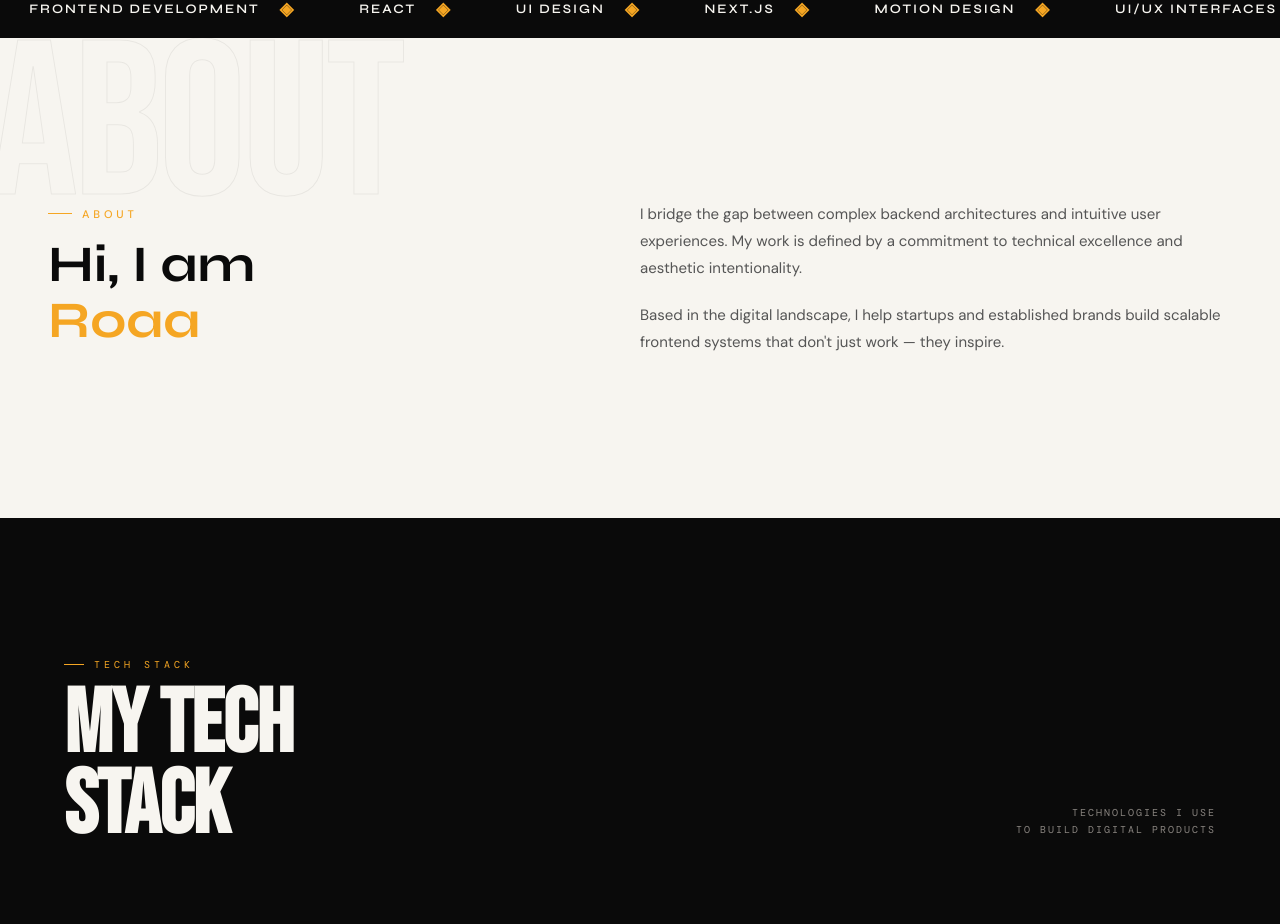
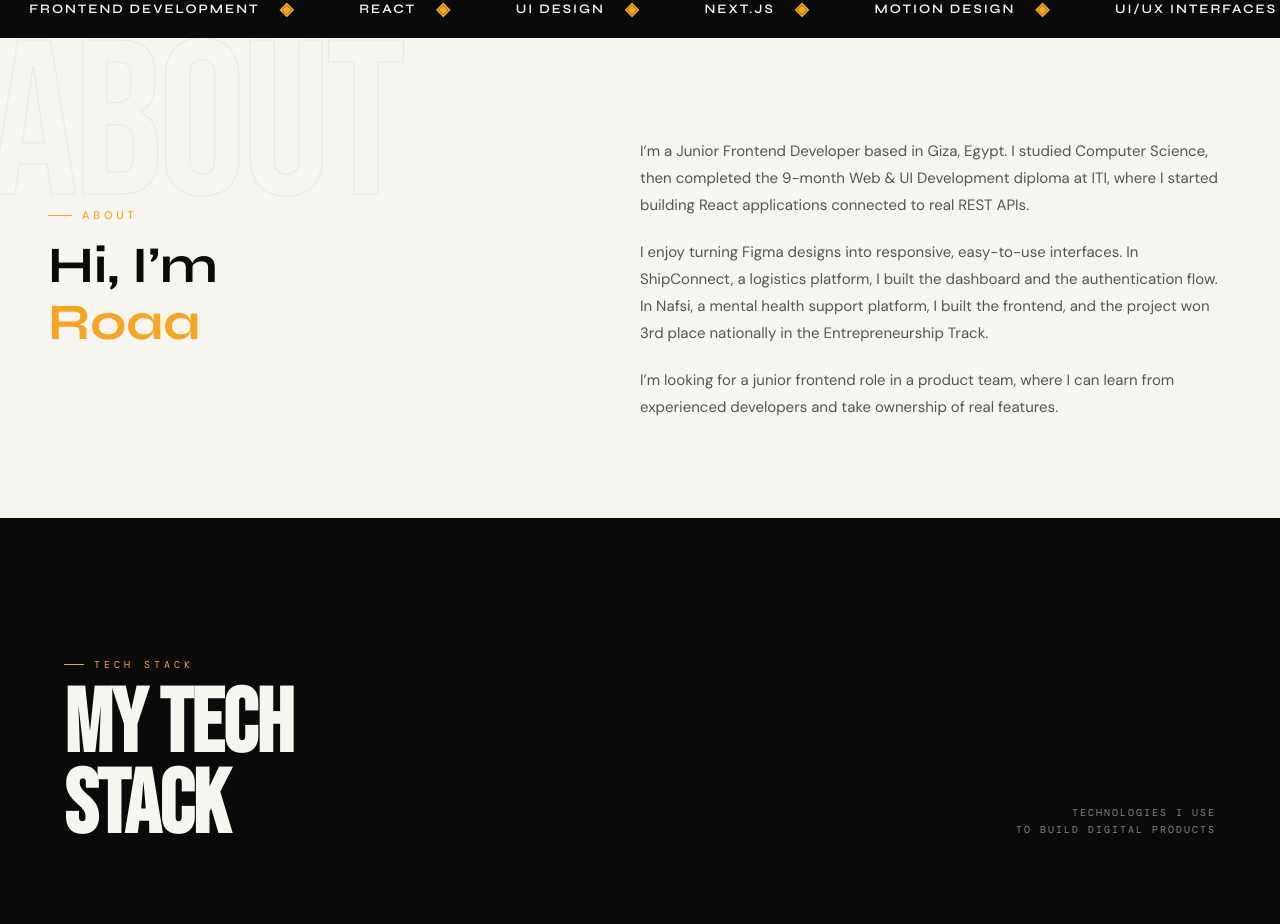
Before and after one commit to RoaaBadr/ro.frontdev, a React (Vite) app: page / in a window 1280 px wide. Shown: the part 880-1804 px from the top of the page. Built offline with nearby package versions, Linux system fonts and the light colour scheme; a web font is replaced by a local one.

Commit message:
updating about me content

```diff
--- a/src/components/About.jsx
+++ b/src/components/About.jsx
@@ -5,15 +5,27 @@ export default function About() {
       <div className="about-left reveal">
         <div className="section-label">About</div>
         <h2 className="about-heading">
-          Hi, I am<br /><span>Roaa</span>
+          Hi, I’m<br /><span>Roaa</span>
         </h2>
       </div>
       <div className="about-right reveal reveal-delay-2">
         <p>
-          I bridge the gap between complex backend architectures and intuitive user experiences. My work is defined by a commitment to technical excellence and aesthetic intentionality.
+          I’m a Junior Frontend Developer based in Giza, Egypt. I studied
+          Computer Science, then completed the 9-month Web &amp; UI Development
+          diploma at ITI, where I started building React applications connected
+          to real REST APIs.
         </p>
         <p>
-          Based in the digital landscape, I help startups and established brands build scalable frontend systems that don't just work — they inspire.
+          I enjoy turning Figma designs into responsive, easy-to-use
+          interfaces. In ShipConnect, a logistics platform, I built the
+          dashboard and the authentication flow. In Nafsi, a mental health
+          support platform, I built the frontend, and the project won 3rd place
+          nationally in the Entrepreneurship Track.
+        </p>
+        <p>
+          I’m looking for a junior frontend role in a product team, where I can
+          learn from experienced developers and take ownership of real
+          features.
         </p>
       </div>
     </section>
```
